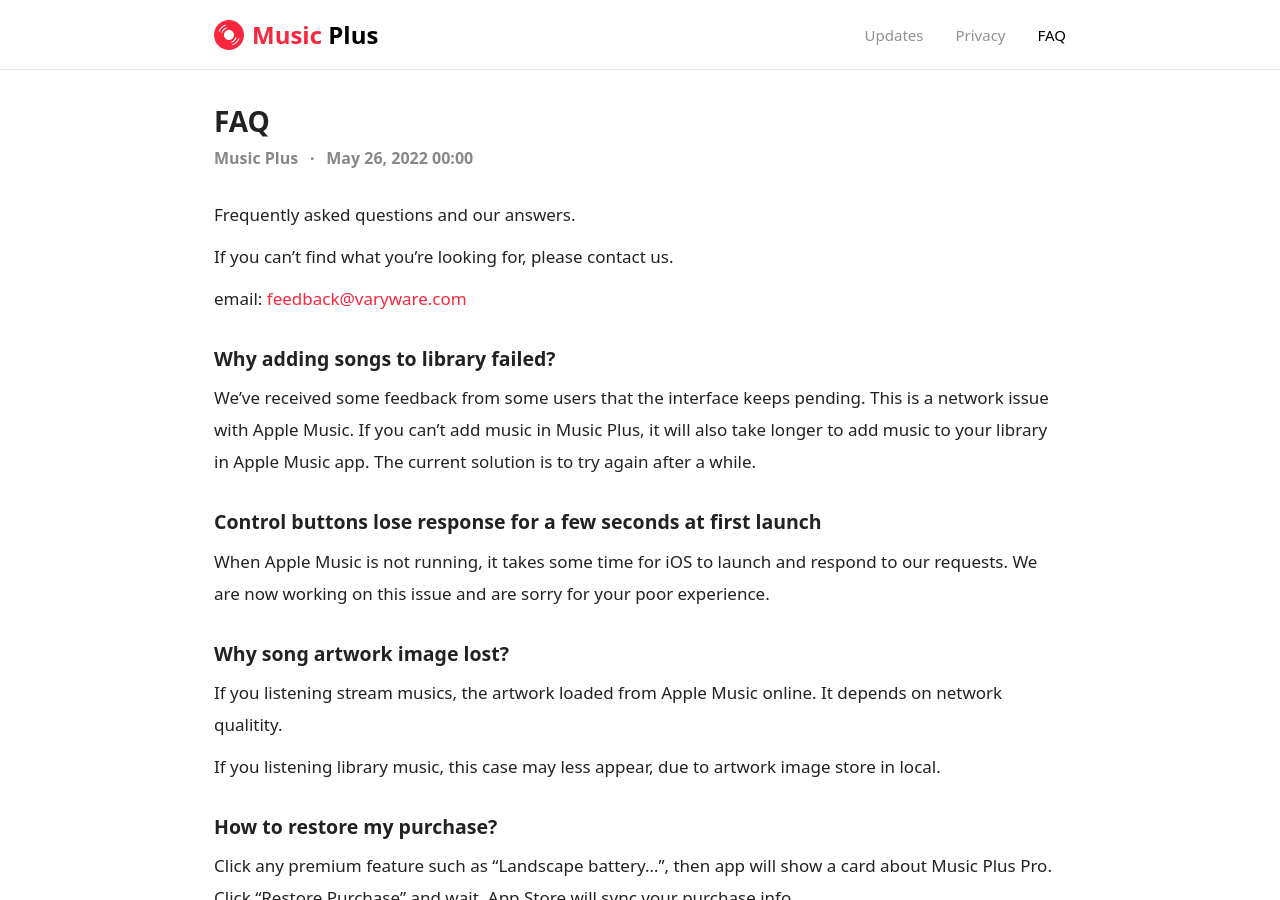
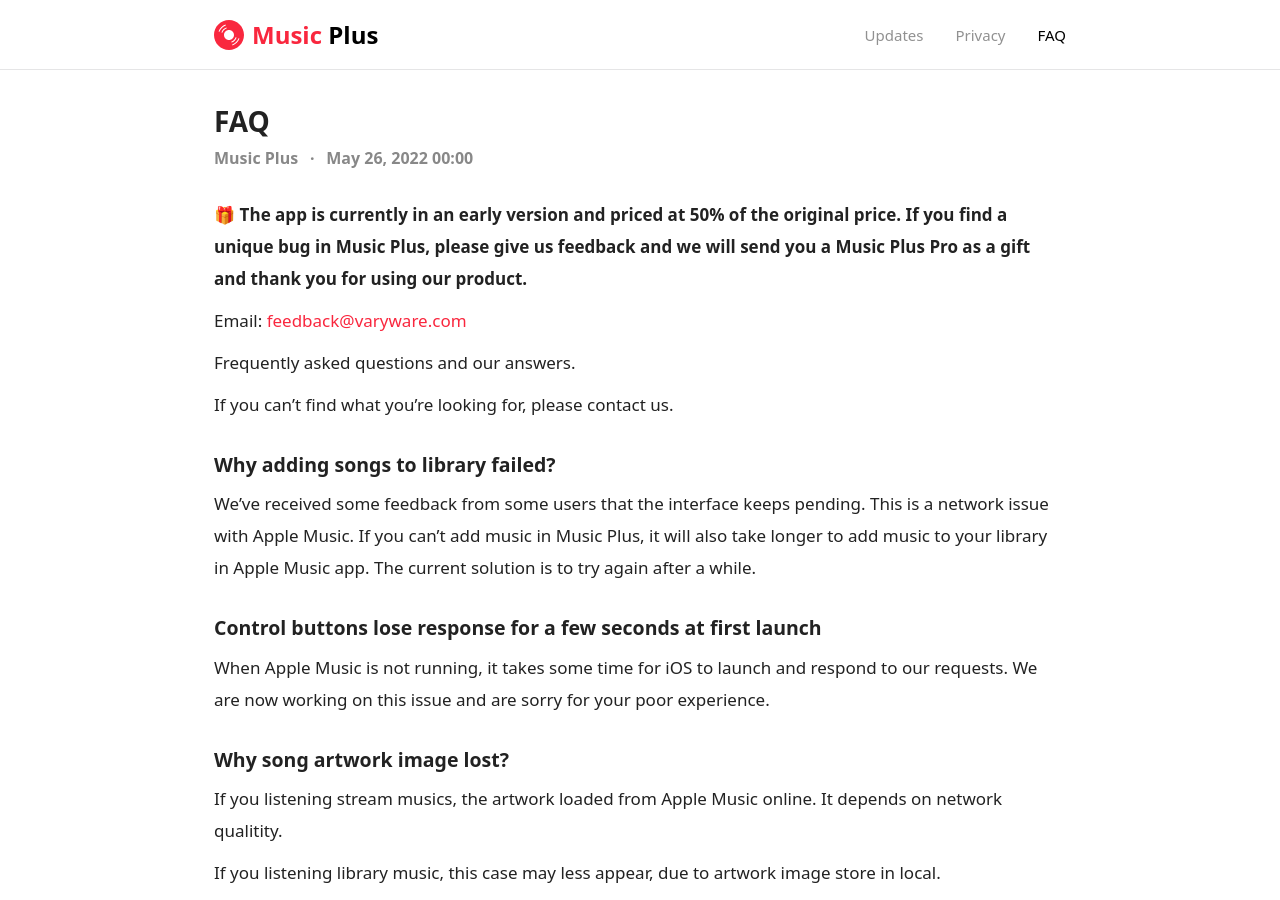
Before and after one commit to varyware/music-plus-site, a Jekyll site: the page built from _subpages/faq.md, in a window 1280 px wide and 900 px high. Built offline with Jekyll 4.4.1, drawn with Linux system fonts in a browser that asks for light colours.

Commit message:
Update FAQ

```diff
--- a/_subpages/faq.md
+++ b/_subpages/faq.md
@@ -7,11 +7,13 @@
 author: Music Plus
 ---
 
+**🎁 The app is currently in an early version and priced at 50% of the original price. If you find a unique bug in Music Plus, please give us feedback and we will send you a Music Plus Pro as a gift and thank you for using our product.**
+
+Email: [feedback@varyware.com](mailto:feedback@varyware.com)
+
 Frequently asked questions and our answers.
 
 If you can't find what you're looking for, please contact us.
-
-email: [feedback@varyware.com](mailto:feedback@varyware.com)
 
 ## Why adding songs to library failed?
 
```
